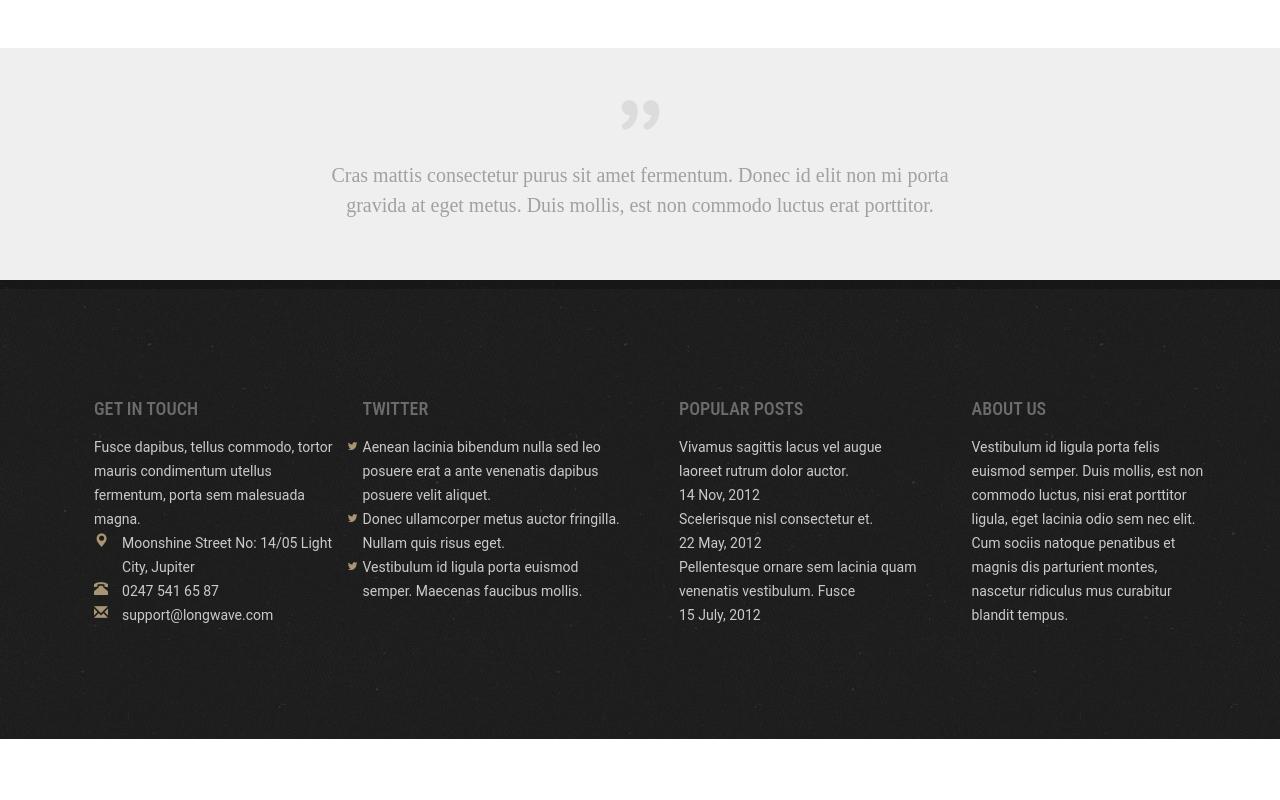
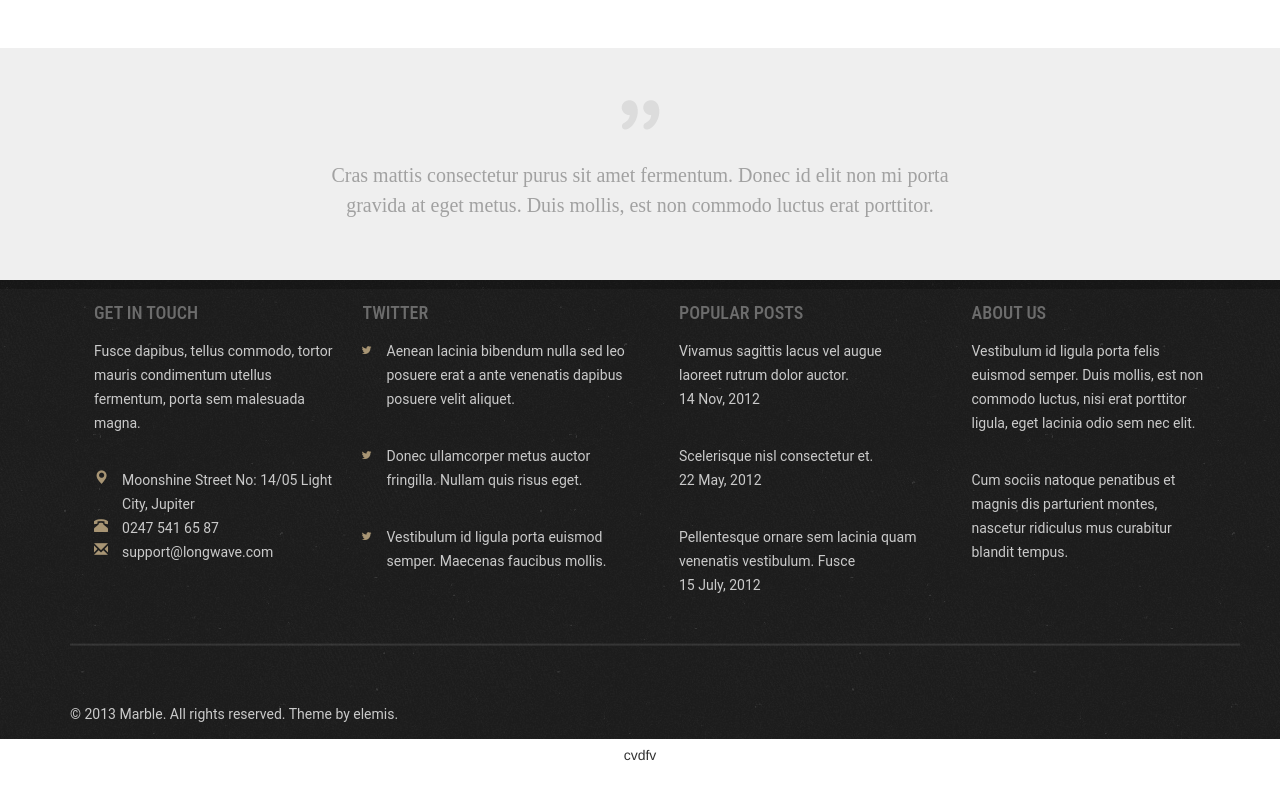
Before and after one commit to Mynik3D/Marble, a plain HTML site: page index.html in a window 1280 px wide. Shown: the part 1359-2159 px from the top of the page. Drawn offline with nearby package versions, Linux system fonts and the light colour scheme.

Commit message:
Подвал почти закончен

```diff
--- a/css/style.less
+++ b/css/style.less
@@ -1,4 +1,6 @@
-
+body{
+	overflow-x:hidden;
+}
 /*Шапка*/
 .header{
 	background: #fff;
@@ -167,6 +169,22 @@
 		list-style: none;
 		padding: 0 0 0 24px;
 	}
+	&__limiter{
+		padding-bottom: 27px;
+
+	}
+	&__copyrigth{
+		padding: 50px 0;
+		border: 1px solid #3838383;
+	}
+	&__p_right{
+		float: left;
+		font-size: 14px;
+		color: #cacaca;
+		font-family: "Roboto";
+		font-weight: normal;
+
+	}
 
 
 	/*Иконки*/
@@ -179,12 +197,16 @@
 	&__phone-alt,&__envelope{
 		margin-right: 14px;
 	}
+	&--margin-bottom{
+		margin-bottom: 33px;
+
+	}
 
 }
 i#footer__twitter{
 	font-size: 11px;
 		color: #a89574;
-		width: 0;
+		width: 13%;
 }
 
 
--- a/index.html
+++ b/index.html
@@ -170,7 +170,7 @@
       <div class="col-md-3 footer__align-left">
 <ul  class="footer__list unstyled">
   <li><h4 class="footer__zag">Get In Touch</h4></li>
-  <li><p class="footer__grapha">Fusce dapibus, tellus commodo, tortor mauris condimentum utellus fermentum, porta sem malesuada magna.</p></li>
+  <li><p class="footer__grapha footer--margin-bottom">Fusce dapibus, tellus commodo, tortor mauris condimentum utellus fermentum, porta sem malesuada magna.</p></li>
   <li><div class="footer__map-marker mrg"><span class="glyphicon glyphicon-map-marker"></span></div>
         <p class="footer__grapha">Moonshine Street No: 14/05 Light City, Jupiter</p></li>
   <li><div class="footer__phone-alt mrg">
@@ -188,12 +188,11 @@
         <div class="footer__anons">
         <div class="footer__content">
       <h4 class="footer__zag">Twitter</h4>
-
-      <div class="footer__grapha-iconn"><div class="footer__grapha footer--margin-bottom"><p class="footer__grapha"><i id="footer__twitter" class="fa fa-twitter fa-stack-1x"></i> Aenean lacinia bibendum nulla sed leo posuere erat a ante venenatis dapibus posuere velit aliquet.</p></div>
-
-          <div class="footer__grapha-icon"><p class="footer__grapha"><i id="footer__twitter" class="fa fa-twitter fa-stack-1x"></i> Donec ullamcorper metus auctor fringilla. Nullam quis risus eget.</p></div>
-          <div class="footer__grapha-icon"><p class="footer__grapha"><i id="footer__twitter" class="fa fa-twitter fa-stack-1x"></i> Vestibulum id ligula porta  euismod semper. Maecenas faucibus mollis.</p></div></div>
-
+          <ul  class="footer__list">
+          <li><p class="footer__grapha footer--margin-bottom"><i id="footer__twitter" class="fa fa-twitter fa-stack-1x"></i> Aenean lacinia bibendum nulla sed leo posuere erat a ante venenatis dapibus posuere velit aliquet.</p></li>
+          <li><p class="footer__grapha footer--margin-bottom"><i id="footer__twitter" class="fa fa-twitter fa-stack-1x"></i> Donec ullamcorper metus auctor fringilla. Nullam quis risus eget.</p></li>
+          <li><p class="footer__grapha "><i id="footer__twitter" class="fa fa-twitter fa-stack-1x"></i>Vestibulum id ligula porta  euismod semper. Maecenas faucibus mollis.</p></li>
+          </ul>
 
 
 
@@ -204,29 +203,35 @@
       <div class="col-md-3 footer__align-left">
       <ul class="footer__list unstyled">
         <li> <h4 class="footer__zag">Popular Posts</h4></li>
-        <li><p class="footer__grapha">Vivamus sagittis lacus vel augue laoreet rutrum dolor auctor.</p></li>
-        <li><p class="footer__grapha">14 Nov, 2012</p></li>
-        <li><p class="footer__grapha">Scelerisque nisl consectetur et.</p></li>
-        <li><p class="footer__grapha">22 May, 2012 </p></li>
-        <li><p class="footer__grapha">Pellentesque ornare sem lacinia quam venenatis vestibulum. Fusce </p></li>
-        <li><p class="footer__grapha">15 July, 2012</p></li>
+        <li><p class="footer__grapha footer--margin-bottom">Vivamus sagittis lacus vel augue laoreet rutrum dolor auctor. <br>14 Nov, 2012</p></li>
+        <li><p class="footer__grapha footer--margin-bottom">Scelerisque nisl consectetur et.<br> 22 May, 2012</p></li>
+        <li><p class="footer__grapha">Pellentesque ornare sem lacinia quam venenatis vestibulum. Fusce <br>15 July, 2012</p></li>
+        <li><p class="footer__grapha"></p></li>
       </ul>
       </div>
 
       <div class="col-md-3 footer__align-left">
 <ul  class="footer__list unstyled">
   <li><h4 class="footer__zag">About Us</h4></li>
-  <li><p class="footer__grapha">Vestibulum id ligula porta felis euismod semper. Duis mollis, est non commodo luctus, nisi erat porttitor ligula, eget lacinia odio sem nec elit. </p></li>
+  <li><p class="footer__grapha footer--margin-bottom">Vestibulum id ligula porta felis euismod semper. Duis mollis, est non commodo luctus, nisi erat porttitor ligula, eget lacinia odio sem nec elit. </p></li>
   <li><p class="footer__grapha">Cum sociis natoque penatibus et magnis dis parturient montes, nascetur ridiculus mus curabitur blandit tempus.</p></li>
 </ul>
-
       </div>
 
       </div>
     </div>
+    <img src="images/footer-line.png">
+  <div class="footer__copyrigth">
+
+    <span class="footer__p_right">
+      &copy; 2013 Marble. All rights reserved. Theme by elemis.
+    </span>
+  </div>
   </div>
  </div>
+ cvdfv
  </div>
+
 </div>
         </section>
 </footer>
```
Also changed, not shown: css/style.css, images/footer-line.png (added).
